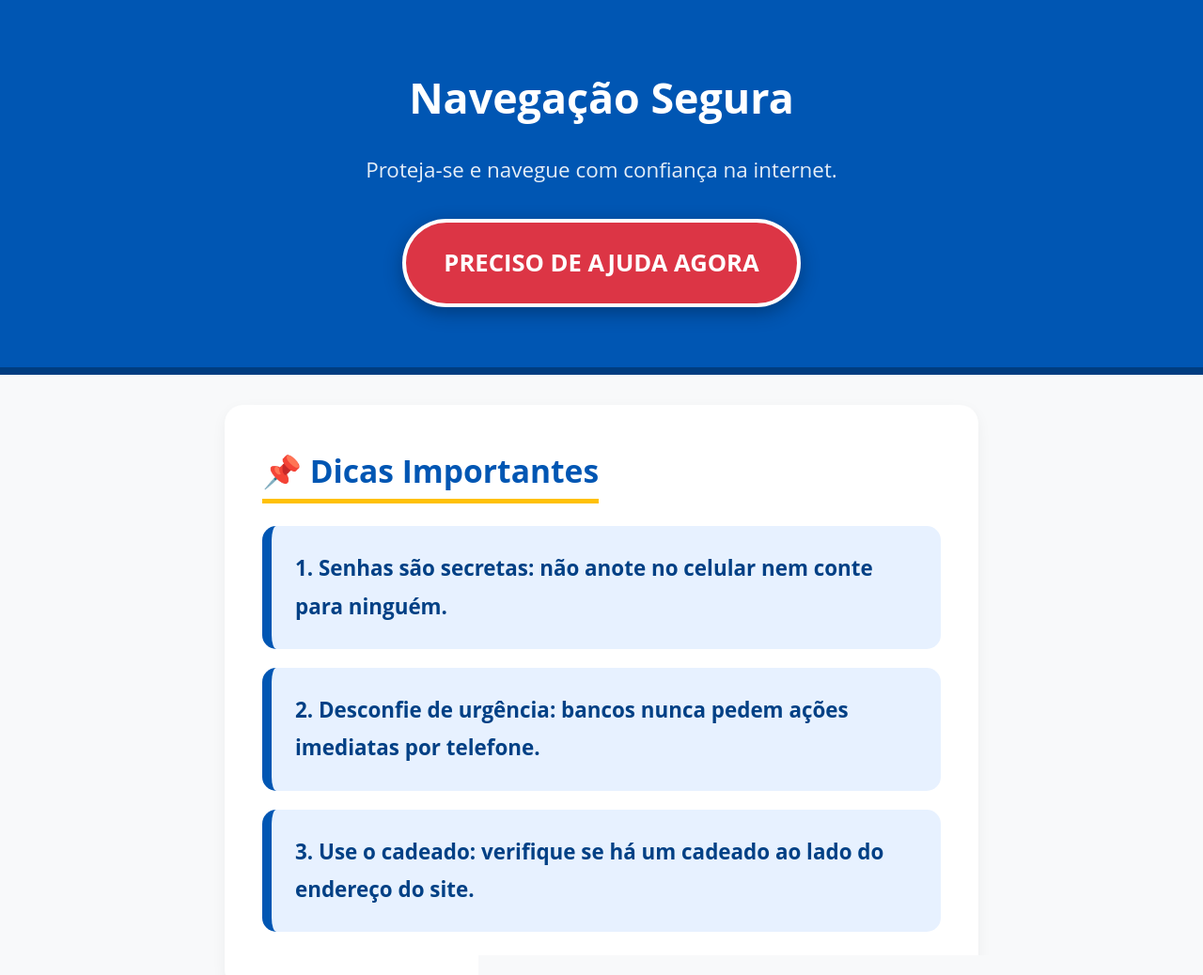
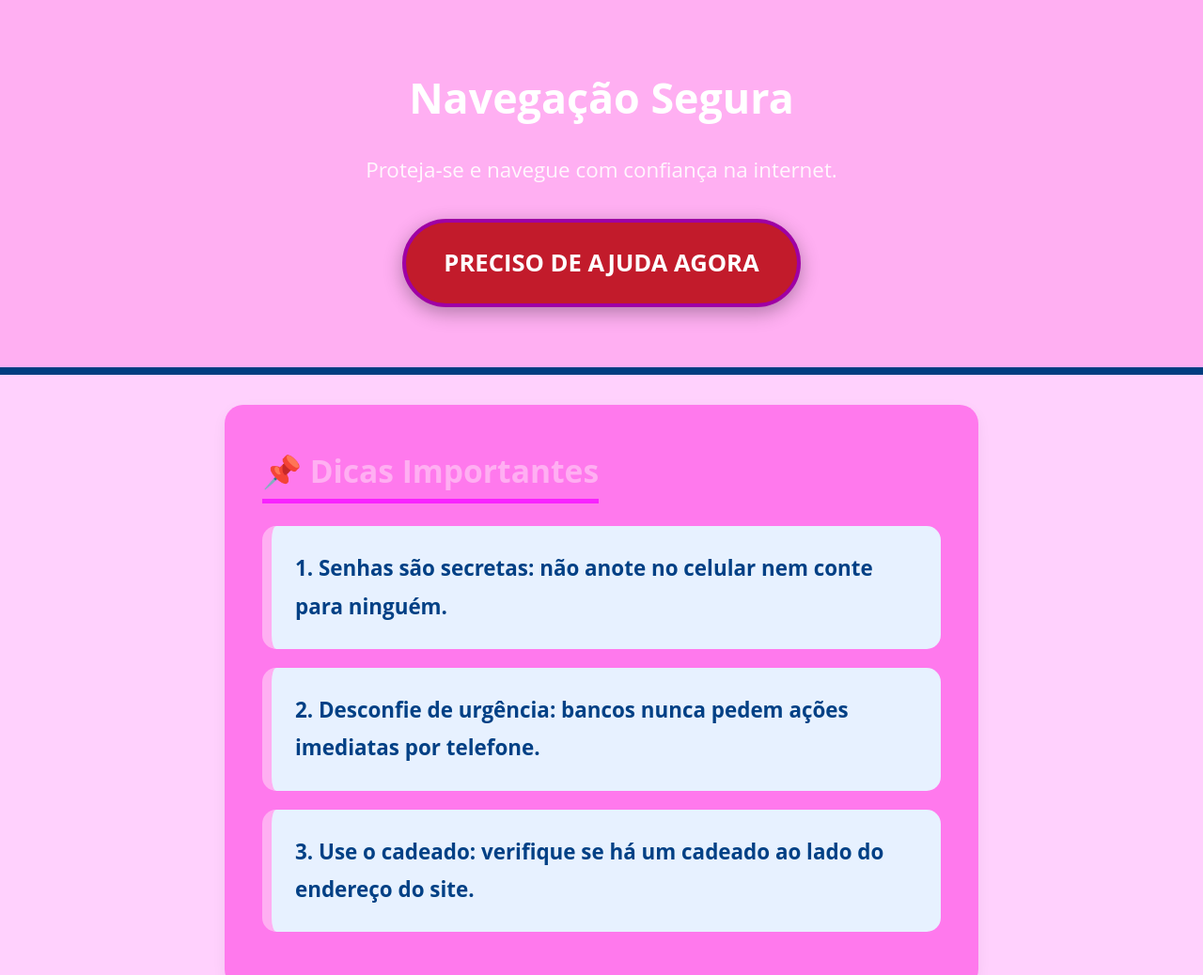
Before and after one commit to 0-sunshiine-0/tdfthd, a plain HTML site: page index.html in a window 1280 px wide. Shown: the top 1038 px of the page at 94% size. Drawn offline with Linux system fonts and the light colour scheme.

Commit message:
jksdfjhbbjhbjhf

```diff
--- a/style.css
+++ b/style.css
@@ -1,11 +1,11 @@
 
 :root {
-  --primary-color: #0056b3;
-  --bg-color: #f8f9fa;
+  --primary-color: #ffaff2;
+  --bg-color: #ffd1fd;
   --text-color: #212529;
-  --card-bg: #ffffff;
-  --warning-color: #ffc107;
-  --danger-color: #dc3545;
+  --card-bg: #ff79ed;
+  --warning-color: #f823ff;
+  --danger-color: #c21b2b;
   --success-color: #28a745;
 }
 
@@ -53,7 +53,7 @@ body {
   font-size: 1.6rem;
   font-weight: bold;
   box-shadow: 0 6px 20px rgba(0, 0, 0, 0.3);
-  border: 4px solid white;
+  border: 4px solid rgb(159, 0, 165);
 }
 
 .btn-help:hover {
```
